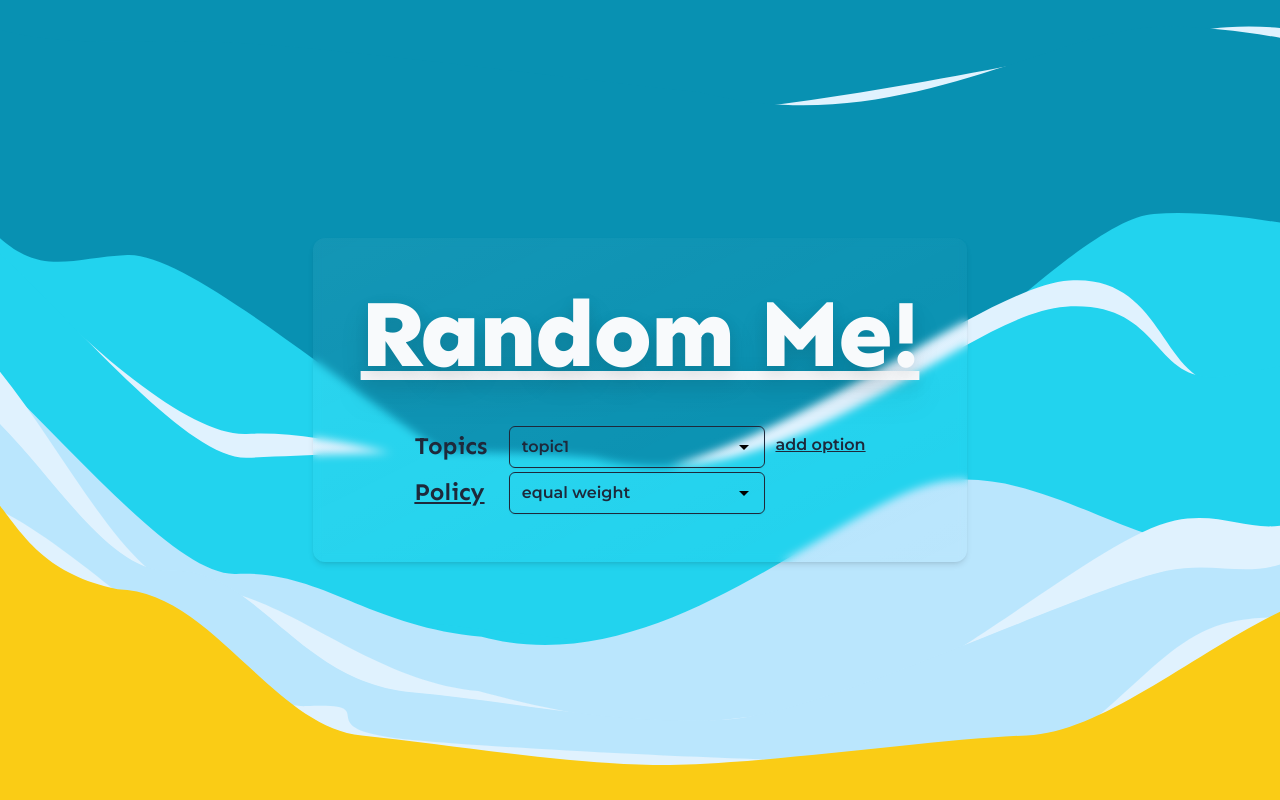
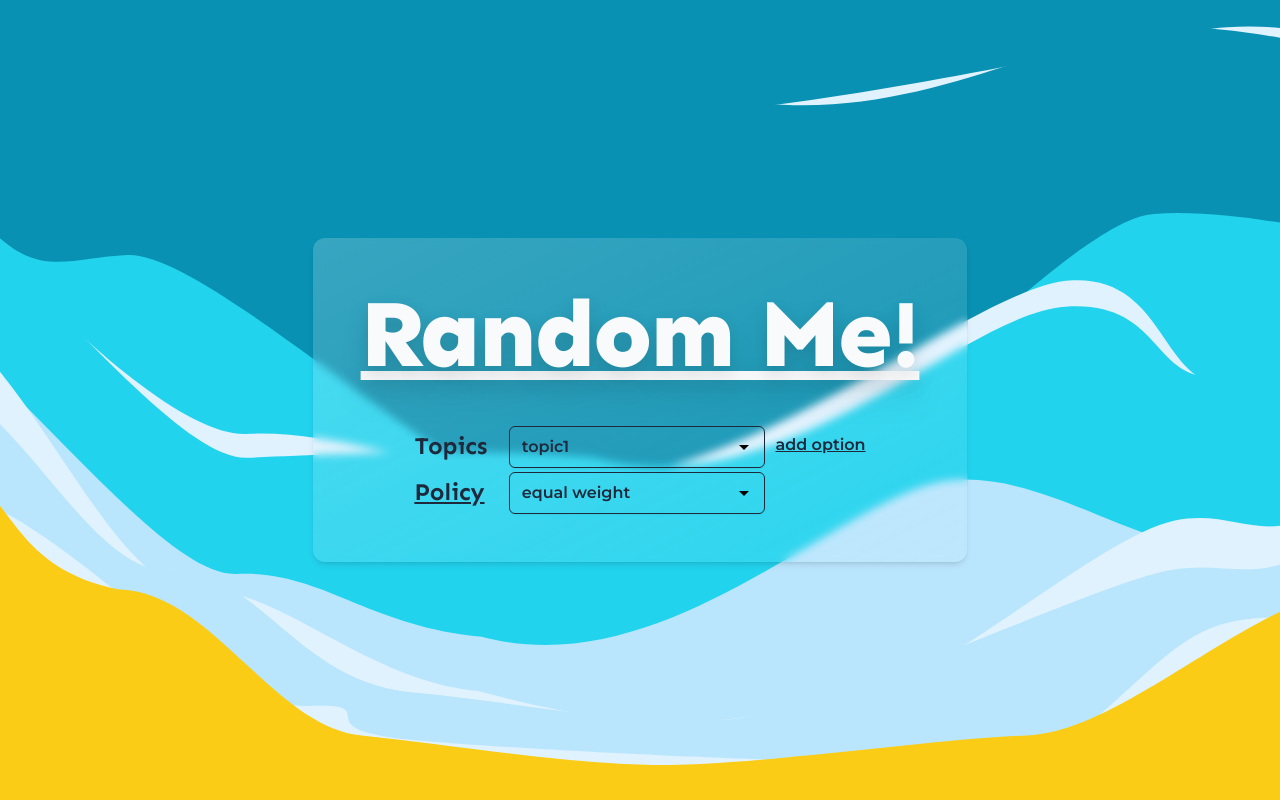
Before and after one commit to Randome-Me/random-me-frontend, a Next.js app: page / in a window 1280 px wide. Built offline with nearby package versions, Linux system fonts and the light colour scheme; some icons are missing.

Commit message:
💄 increase <Glass> opacity

```diff
--- a/components/common/Glass.tsx
+++ b/components/common/Glass.tsx
@@ -6,7 +6,7 @@ export type GlassProps = {
 export default function Glass({ children, className }: GlassProps) {
   return (
     <div
-      className={`bg-gradient-to-br from-[#F7FAFC]/5 to-[#F7FAFC]/0 p-12
+      className={`bg-gradient-to-br from-[#F7FAFC]/20 to-[#F7FAFC]/5 p-12
       backdrop-blur-sm
       shadow-md hover:shadow-lg
       rounded-xl
--- a/components/pages/login/ContinueAsGuest.tsx
+++ b/components/pages/login/ContinueAsGuest.tsx
@@ -1,12 +1,13 @@
 import { Icon } from "@iconify/react"
+import Link from "next/link"
 
 export default function ContinueAsGuest() {
   return (
     <span className="block text-center">
       or{" "}
-      <a href="#" className="clickable-text-cyan mr-2">
-        continue as guest
-      </a>
+      <Link href="/">
+        <a className="clickable-text-cyan mr-2">continue as guest</a>
+      </Link>
       <a href="#">
         <Icon
           icon="bi:info-circle-fill"
```
